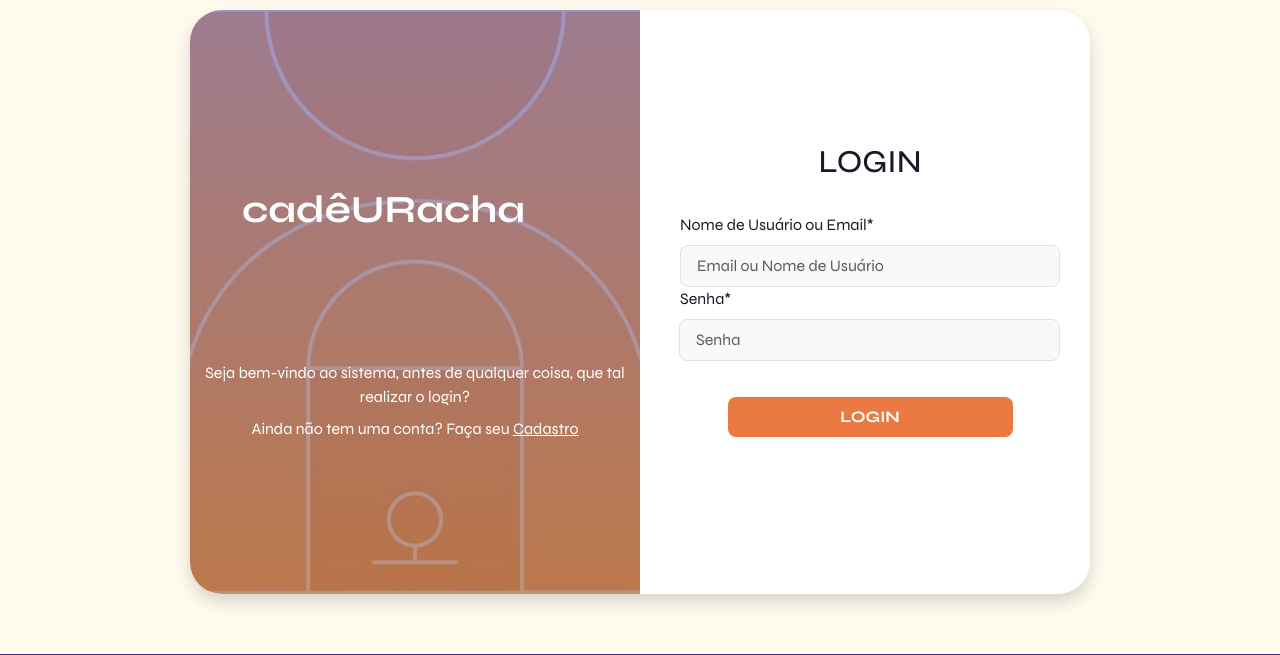
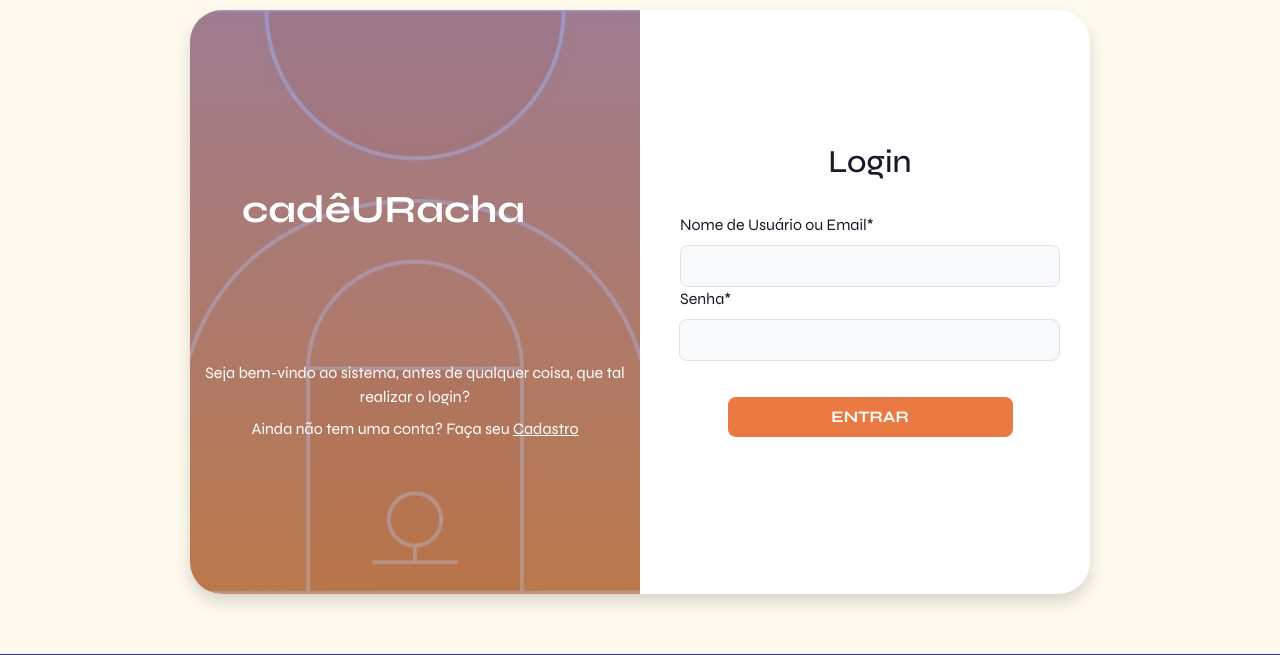
Before and after one commit to Syne-s/CadeURacha, a Django app: page /login/ in a window 1280 px wide. Shown: the part 73-728 px from the top of the page. Run offline with Django 5.2, Linux system fonts and the light colour scheme; some libraries are stand-ins or nearby versions.

Commit message:
mais correções em login

```diff
--- a/app_synes/templates/app_synes/login.html
+++ b/app_synes/templates/app_synes/login.html
@@ -21,23 +21,23 @@
         <div class="col-md-6 right-box d-flex align-items-center">
             <div class="row d-flex align-items-center">
                 <div class="header-text text-center mb-4">
-                    <h2>LOGIN</h2>
+                    <h2>Login</h2>
                 </div>
                 <form id="loginForm" method="POST" action="">
                     {% csrf_token %}
                     <div class="mb-6">
                         <label for="login" class="form-label">Nome de Usuário ou Email*</label>
                         <input type="text" class="form-control form-control-lg bg-light rounded-3 fs-6"
-                               id="login" name="login" placeholder="Email ou Nome de Usuário" required>
+                               id="login" name="login" required>
                         <div class="input-group mb-1">
                             <label for="password" class="form-label w-100">Senha*</label>
                             <input type="password" id="password" name="password"
                                    class="form-control form-control-lg bg-light rounded-3 fs-6"
-                                   placeholder="Senha" required>
+                                    required>
                         </div>
                     </div>
                     <div class="input-group mb-4 justify-content-center">
-                        <button id="LoginBtn" type="submit" class="btn btn-lg w-75 rounded-3 fs-6"><b>LOGIN</b></button>
+                        <button id="LoginBtn" type="submit" class="btn btn-lg w-75 rounded-3 fs-6"><b>ENTRAR</b></button>
                     </div>
                 </form>
             </div>
```
